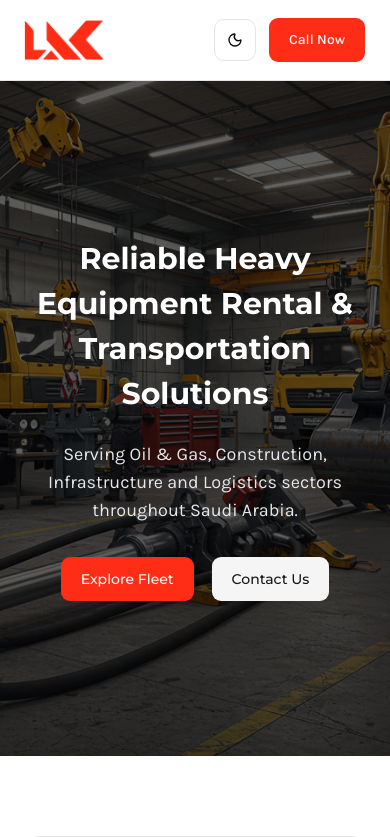
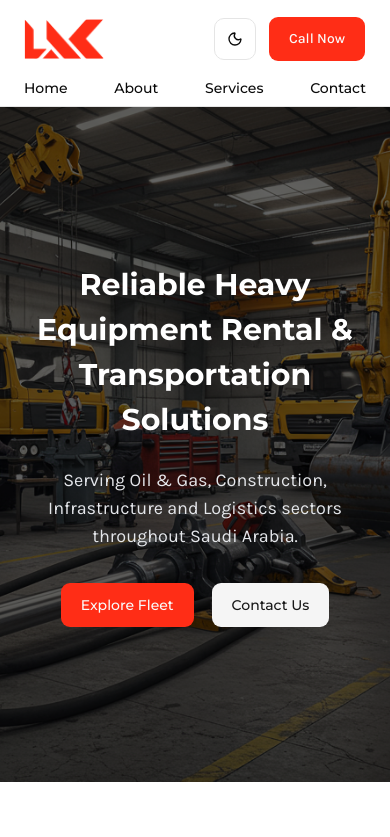
Before and after one commit to ahmad007125/lulualkhaleej, a Next.js app: page / in a window 390 px wide. Shown: the top 837 px of the page. Built offline with nearby package versions, Linux system fonts and the light colour scheme.

Commit message:
Update header.tsx

```diff
--- a/components/header.tsx
+++ b/components/header.tsx
@@ -32,7 +32,7 @@ export default function Header() {
   return (
     <header className="sticky top-0 z-50 border-b bg-background/80 backdrop-blur">
       <div className="container mx-auto px-6">
-        <div className="flex h-20 items-center justify-between">
+        <div className="hidden sm:flex h-20 items-center justify-between">
           <Link href="/">
             <Image
               src="/images/lulu-logo.png"
@@ -42,7 +42,7 @@ export default function Header() {
             />
           </Link>
 
-          <nav className="hidden md:flex gap-8">
+          <nav className="flex gap-8">
             {links.map((link) => (
               <Link
                 key={link.name}
@@ -64,6 +64,43 @@ export default function Header() {
             </Button>
           </div>
         </div>
+
+        <div className="sm:hidden flex flex-col gap-4 h-auto items-center justify-between pt-4 pb-2">
+          <div className="flex items-center justify-between gap-3 w-full">
+            <Link href="/">
+              <Image
+                src="/images/lulu-logo.png"
+                alt="Crane"
+                width={80}
+                height={46}
+              />
+            </Link>
+
+
+            <div className="flex items-center gap-3">
+              <ThemeToggle />
+
+              <Button className="px-5 py-3 !h-auto cursor-pointer" asChild>
+                <a href="tel:+966505417597">
+                  Call Now
+                </a>
+              </Button>
+            </div>
+          </div>
+
+          <nav className="flex justify-between gap-8 w-full">
+            {links.map((link) => (
+              <Link
+                key={link.name}
+                href={link.href}
+                className="text-sm font-medium hover:text-primary transition"
+              >
+                {link.name}
+              </Link>
+            ))}
+          </nav>
+        </div>
+
       </div>
     </header>
   );
```
